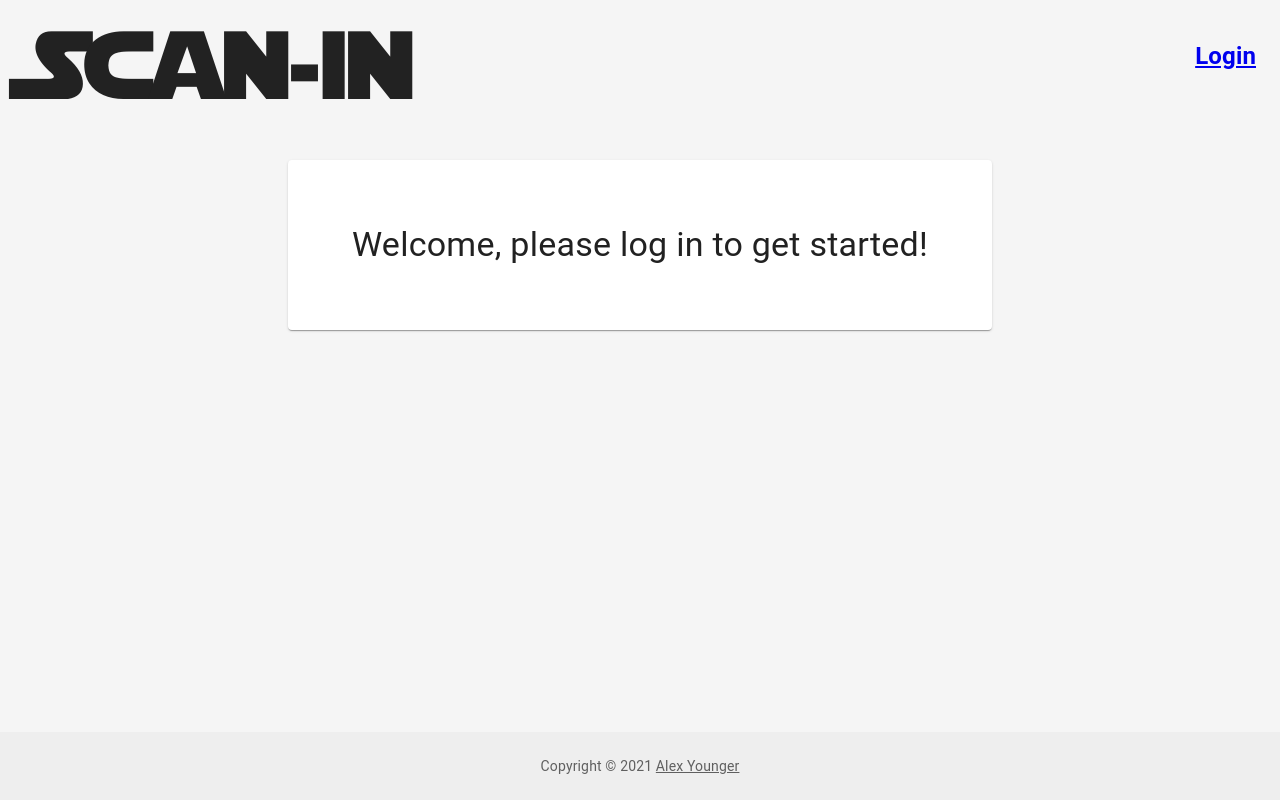
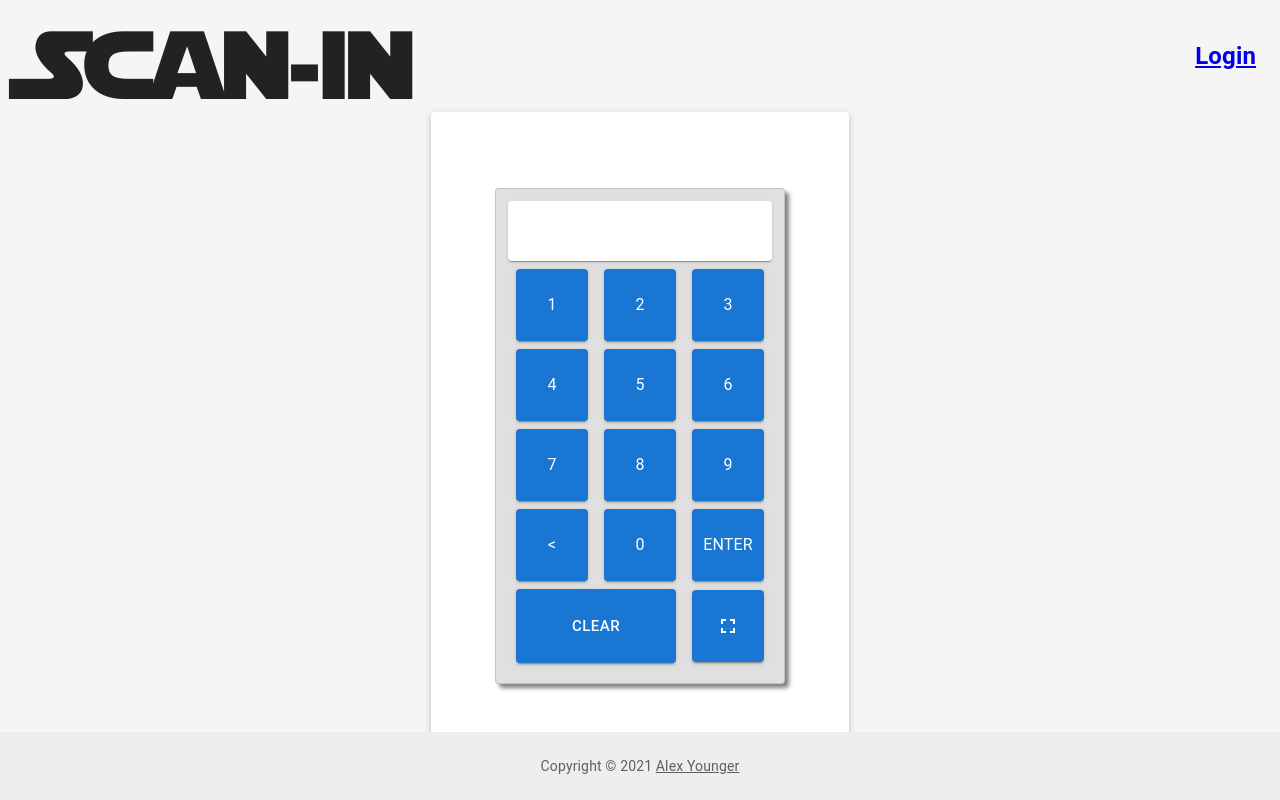
Before and after one commit to fortypercenttitanium/scan-in, a React (Create React App) app in the folder client/: page /session/123 in a window 1280 px wide. Built offline with nearby package versions, Linux system fonts and the light colour scheme; no server answers.

Commit message:
refactor routing

```diff
--- a/client/src/App.js
+++ b/client/src/App.js
@@ -1,9 +1,17 @@
-import React, { useContext } from 'react';
+import React, { useContext, useState, useEffect } from 'react';
+import {
+  BrowserRouter as Router,
+  Redirect,
+  Switch,
+  Route,
+  Link,
+} from 'react-router-dom';
 import './App.css';
 import { Box, Paper, CssBaseline, Typography } from '@mui/material';
 import { grey } from '@mui/material/colors';
 import Header from './components/Header';
 import HomeLayout from './components/layouts/HomeLayout';
+import SessionLayout from './components/layouts/SessionLayout';
 import SocketProvider from './store/SocketProvider';
 import Footer from './components/Footer';
 import { Store } from './store/Provider';
@@ -20,6 +28,7 @@ function WelcomeScreen() {
 
 function App() {
   const { userData } = useContext(Store);
+
   return (
     <>
       <CssBaseline />
@@ -34,13 +43,21 @@ function App() {
       >
         <Header />
         <Box sx={{ display: 'flex', width: '100%' }}>
-          {userData ? (
-            <SocketProvider>
-              <HomeLayout />
-            </SocketProvider>
-          ) : (
-            <WelcomeScreen />
-          )}
+          <Router>
+            <Switch>
+              <Route exact path="/">
+                {userData ? <Redirect to="/dashboard" /> : <WelcomeScreen />}
+              </Route>
+              <Route path="/dashboard">
+                <HomeLayout />
+              </Route>
+              <Route path="/session/:id">
+                <SocketProvider>
+                  <SessionLayout />
+                </SocketProvider>
+              </Route>
+            </Switch>
+          </Router>
         </Box>
         <Footer />
       </Box>
--- a/client/src/components/ClassList.js
+++ b/client/src/components/ClassList.js
@@ -8,10 +8,12 @@ import {
   Button,
   Stack,
 } from '@mui/material';
+import { useHistory } from 'react-router-dom';
 
 function ClassList({ onSubmit: startSession }) {
   const [classes, setClasses] = useState([]);
   const [selectedClass, setSelectedClass] = useState('');
+  let history = useHistory();
 
   useEffect(() => {
     async function getClasses() {
@@ -37,7 +39,7 @@ function ClassList({ onSubmit: startSession }) {
 
   function handleSubmit(e) {
     e.preventDefault();
-    startSession(selectedClass);
+    history.push(`/session/${selectedClass}`);
   }
 
   return (
--- a/client/src/components/Numpad.js
+++ b/client/src/components/Numpad.js
@@ -2,16 +2,18 @@ import React, { useState } from 'react';
 import { Paper, Button, Stack } from '@mui/material';
 import { styled } from '@mui/material/styles';
 import { grey } from '@mui/material/colors';
+import Fullscreen from '@mui/icons-material/Fullscreen';
+import FullscreenExit from '@mui/icons-material/FullscreenExit';
 
 const Item = styled(Button)(({ theme }) => ({
   ...theme.typography.body2,
-  height: theme.spacing(10),
+  height: theme.spacing(9),
   fontSize: '1rem',
-  width: theme.spacing(10),
+  width: theme.spacing(9),
   textAlign: 'center',
 }));
 
-function Numpad() {
+function Numpad({ isFullscreen, toggleFullscreen }) {
   const [numpadDisplay, setNumpadDisplay] = useState('');
 
   function handleNumberPress(e) {
@@ -44,6 +46,9 @@ function Numpad() {
         break;
       case 'clear':
         handleClear();
+        break;
+      case 'fullscreen':
+        toggleFullscreen();
         break;
       default:
         break;
@@ -148,12 +153,15 @@ function Numpad() {
       >
         <Button
           size="large"
-          sx={{ width: '100%', p: '24px' }}
+          sx={{ p: '24px', flex: 1 }}
           data-type="clear"
           variant="contained"
         >
           Clear
         </Button>
+        <Item data-type="fullscreen" size="large" variant="contained">
+          {isFullscreen ? <FullscreenExit /> : <Fullscreen />}
+        </Item>
       </Stack>
     </Paper>
   );
--- /dev/null
+++ b/client/src/components/SessionDashboard.js
@@ -0,0 +1,45 @@
+import React, { useState, useEffect } from 'react';
+import Paper from '@mui/material/Paper';
+import Numpad from './Numpad';
+
+function SessionDashboard({ id }) {
+  const [isFullscreen, setIsFullscreen] = useState(false);
+
+  useEffect(() => {
+    document.addEventListener('fullscreenchange', () => {
+      if (document.fullscreenElement) {
+        setIsFullscreen(true);
+      } else {
+        setIsFullscreen(false);
+      }
+    });
+  }, []);
+
+  function toggleFullscreen() {
+    const element = document.querySelector('.fullscreen');
+    if (document.fullscreenElement) {
+      return document.exitFullscreen();
+    }
+    return element.requestFullscreen();
+  }
+
+  return (
+    <Paper
+      sx={{
+        m: 'auto',
+        p: 8,
+        maxWidth: 'md',
+        display: 'flex',
+        justifyContent: 'center',
+        alignItems: 'center',
+        position: 'relative',
+      }}
+      elevation={3}
+      className="fullscreen"
+    >
+      <Numpad isFullscreen={isFullscreen} toggleFullscreen={toggleFullscreen} />
+    </Paper>
+  );
+}
+
+export default SessionDashboard;
--- a/client/src/components/layouts/HomeLayout.js
+++ b/client/src/components/layouts/HomeLayout.js
@@ -1,15 +1,16 @@
 import * as React from 'react';
-import { BrowserRouter as Router, Switch, Route, Link } from 'react-router-dom';
+import {
+  BrowserRouter as Router,
+  Switch,
+  Route,
+  Link,
+  useRouteMatch,
+} from 'react-router-dom';
 import Box from '@mui/material/Box';
 import Tabs from '@mui/material/Tabs';
 import Tab from '@mui/material/Tab';
 import Paper from '@mui/material/Paper';
-import IconButton from '@mui/material/IconButton';
-import Fullscreen from '@mui/icons-material/Fullscreen';
-import FullscreenExit from '@mui/icons-material/FullscreenExit';
 import ClassList from '../ClassList';
-import Scanner from '../Scanner';
-import Numpad from '../Numpad';
 
 function LinkTab(props) {
   return <Tab sx={{ mx: 4 }} component={Link} {...props} />;
@@ -17,29 +18,12 @@ function LinkTab(props) {
 
 export default function HomeLayout() {
   const [value, setValue] = React.useState(0);
-  const [isFullscreen, setIsFullscreen] = React.useState(false);
-
-  React.useEffect(() => {
-    document.addEventListener('fullscreenchange', () => {
-      if (document.fullscreenElement) {
-        setIsFullscreen(true);
-      } else {
-        setIsFullscreen(false);
-      }
-    });
-  }, []);
 
   const handleChange = (event, newValue) => {
     setValue(newValue);
   };
 
-  const toggleFullscreen = () => {
-    const element = document.querySelector('.fullscreen');
-    if (document.fullscreenElement) {
-      return document.exitFullscreen();
-    }
-    return element.requestFullscreen();
-  };
+  const { path, url } = useRouteMatch();
 
   return (
     <Router>
@@ -57,9 +41,9 @@ export default function HomeLayout() {
           sx={{ mt: 3 }}
           centered
         >
-          <LinkTab label="My Classes" to="/" />
-          <LinkTab label="Past attendances" to="/sessions" />
-          <LinkTab label="Help" to="/help" />
+          <LinkTab label="My Classes" to={url} />
+          <LinkTab label="Past attendances" to={`${url}/sessions`} />
+          <LinkTab label="Help" to={`${url}/help`} />
         </Tabs>
         <Paper
           sx={{
@@ -74,24 +58,14 @@ export default function HomeLayout() {
           elevation={3}
           className="fullscreen"
         >
-          <IconButton
-            sx={{ position: 'absolute', top: '24px', right: '24px' }}
-            onClick={toggleFullscreen}
-          >
-            {isFullscreen ? <FullscreenExit /> : <Fullscreen />}
-          </IconButton>
           <Switch>
-            <Route exact path="/">
+            <Route exact path={path}>
               <ClassList
                 onSubmit={() => console.log('starting session! (not really)')}
               />
             </Route>
-            <Route path="/sessions">
-              <Numpad />
-            </Route>
-            <Route path="/help">
-              <Paper elevation={2}>Help</Paper>
-            </Route>
+            <Route path={`${path}/sessions`}>Sessions</Route>
+            <Route path={`${path}/help`}>Help</Route>
           </Switch>
         </Paper>
       </Box>
--- a/client/src/components/layouts/SessionLayout.js
+++ b/client/src/components/layouts/SessionLayout.js
@@ -1,28 +1,21 @@
 import React, { useEffect, useState, useContext } from 'react';
-import { Button, Box } from '@mui/material';
-import Scanner from '../Scanner';
-import SocketProvider, { SocketStore } from '../../store/SocketProvider';
-import ClassList from '../ClassList';
-
-//placeholder
-function SessionDashboard() {
-  return <div>Dashboard</div>;
-}
+import { useParams } from 'react-router-dom';
+import { SocketStore } from '../../store/SocketProvider';
+import SessionDashboard from '../SessionDashboard';
 
 function SessionLayout() {
   const [sessionOpened, setSessionOpened] = useState(false);
-
+  const { id } = useParams();
   const { init, socket, sessionData } = useContext(SocketStore);
 
-  function handleClassSubmit(selectedClass) {
-    init(selectedClass);
-  }
+  useEffect(() => {
+    if (!sessionOpened) {
+      setSessionOpened(true);
+      init(id);
+    }
+  }, [init, id, sessionOpened]);
 
-  return sessionOpened ? (
-    <SessionDashboard />
-  ) : (
-    <ClassList onSubmit={handleClassSubmit} />
-  );
+  return sessionOpened ? <SessionDashboard id={id} /> : <div>Loading...</div>;
 }
 
 export default SessionLayout;
--- a/client/src/store/SocketProvider.js
+++ b/client/src/store/SocketProvider.js
@@ -5,6 +5,7 @@ function SocketProvider({ children }) {
   const [sessionData, setSessionData] = useState(null);
 
   function init(classID) {
+    console.log(`Initializing class session: ${classID}`);
     const socket = new WebSocket('ws://localhost:5001');
 
     socket.onmessage = (message) => {
```
